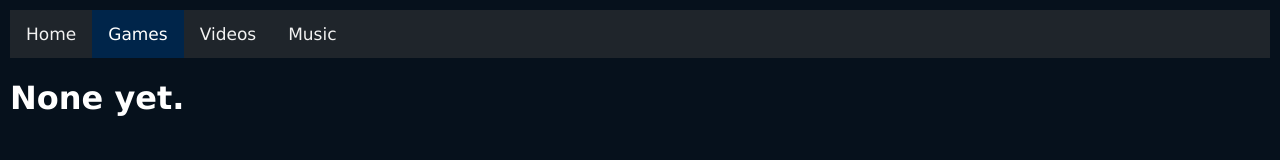
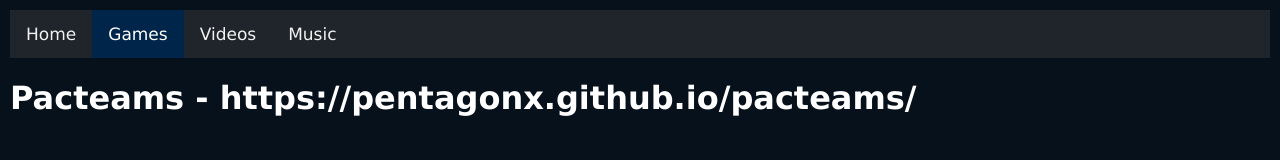
Before and after one commit to PentagonX/site, a plain HTML site: page games.html in a window 1280 px wide. Drawn offline with Linux system fonts and the light colour scheme.

Commit message:
Update games.html

```diff
--- a/games.html
+++ b/games.html
@@ -14,6 +14,6 @@
     <a href="music.html">Music</a>
 </div>
 
-<h1>None yet.</h1>
+<h1>Pacteams - https://pentagonx.github.io/pacteams/</h1>
 </body>
 </html>
```
